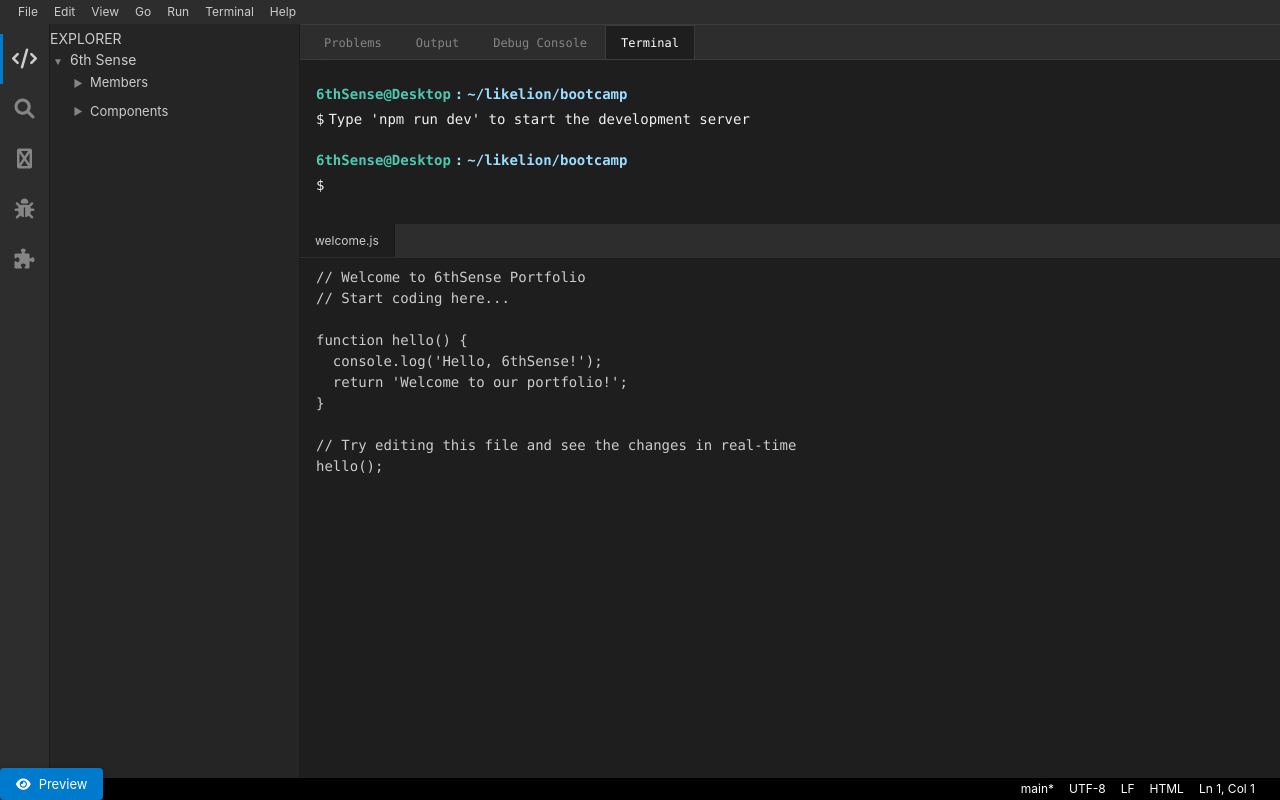
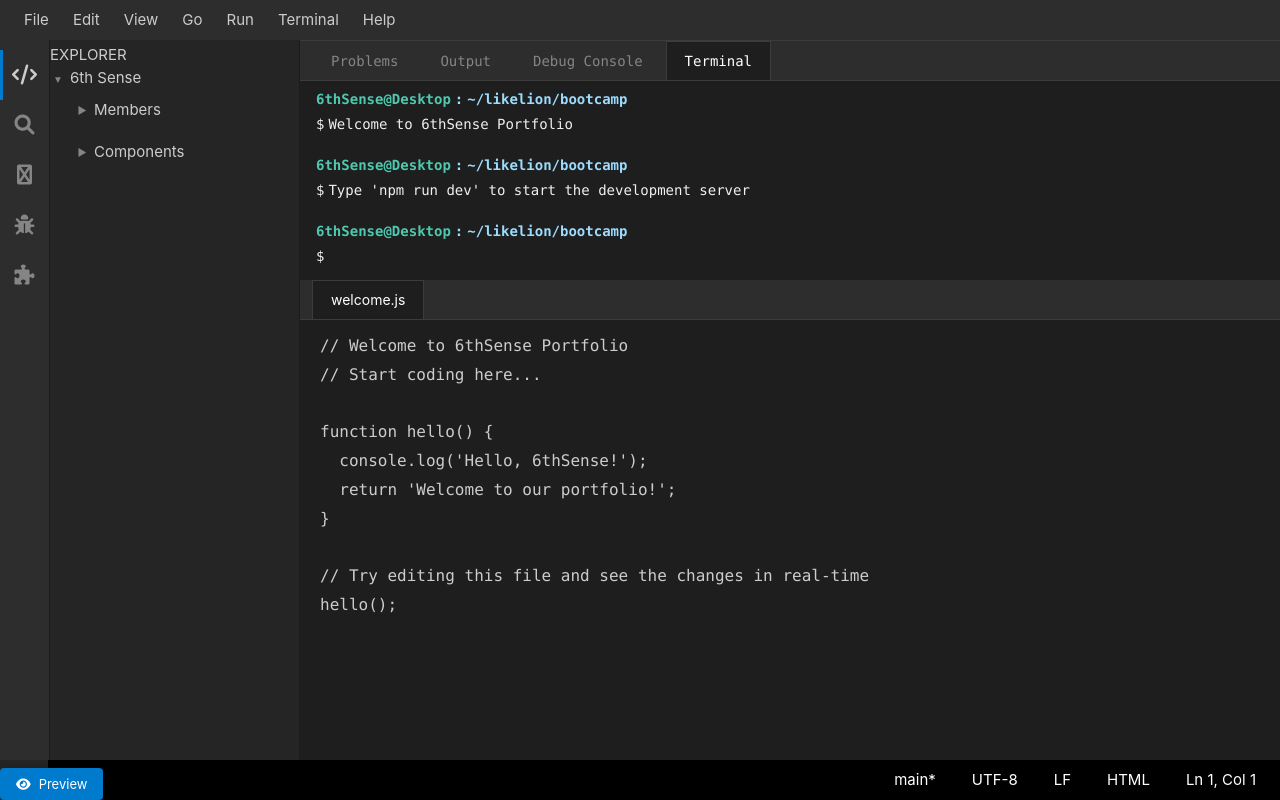
Before and after one commit to FRONTENDBOOTCAMP-14th/project_team_6, a website built with Vite: page index.html in a window 1280 px wide. Built offline with nearby package versions, Linux system fonts and the light colour scheme.

Commit message:
[feat] index page 기본 구현 완료
기능 및 스타일 정리완료

```diff
--- a/index/styles/editor.css
+++ b/index/styles/editor.css
@@ -26,10 +26,14 @@
 
 /* Editor Tabs */
 .vscode__editor-tabs {
-  background-color: var(--color-bg-tertiary);
   display: flex;
-  height: 35px;
-  border-bottom: 1px solid var(--color-border);
+  background-color: var(--color-panel-tab-bg);
+  border-bottom: 1px solid var(--color-panel-border);
+  height: 2.5rem;
+  align-items: center;
+  padding: 0 0.75rem;
+  user-select: none;
+  font-size: 1rem;
   overflow-x: auto;
   overflow-y: hidden;
   scrollbar-width: none; /* Firefox */
@@ -41,30 +45,32 @@
 }
 
 .vscode__tab {
+  padding: 0 1.125rem;
   height: 100%;
   display: flex;
   align-items: center;
-  padding: 0 15px;
-  color: var(--color-text-secondary);
-  font-size: 12px;
-  border-right: 1px solid var(--color-border);
+  color: var(--color-tab-inactive);
   cursor: pointer;
-  user-select: none;
+  border: 1px solid transparent;
+  border-bottom: none;
+  margin-right: 0.25rem;
+  background: transparent;
+  transition: all var(--transition-speed) var(--transition-easing);
+  font-size: 0.875rem;
   white-space: nowrap;
-  position: relative;
-  background-color: var(--color-bg-tertiary);
-  transition: background-color 0.2s var(--transition-easing);
+  line-height: 1.5;
 }
 
 .vscode__tab:hover {
-  background-color: var(--color-hover);
-  color: var(--color-text);
+  color: var(--color-tab-active);
+  background-color: var(--color-panel-bg-hover);
 }
 
 .vscode__tab--active {
-  background-color: var(--color-bg);
-  color: var(--color-text);
-  border-top: 1px solid var(--color-accent);
+  color: var(--color-tab-active);
+  background-color: var(--color-panel-bg);
+  border-color: var(--color-panel-border);
+  border-bottom-color: var(--color-panel-bg);
   margin-top: -1px;
 }
 
@@ -90,11 +96,33 @@
   background-color: var(--color-bg);
   color: var(--color-text);
   font-family: 'Consolas', 'Courier New', monospace;
-  font-size: 14px;
-  line-height: 1.5;
+  font-size: 1rem; /* Increased from 0.875rem */
+  line-height: 1.8; /* Increased from 1.5 */
   white-space: pre;
-  padding: 8px 16px;
+  padding: 0.75rem 1.25rem; /* Increased padding */
   outline: none;
+  tab-size: 4; /* Ensure consistent tab sizing */
+  scrollbar-width: thin;
+  scrollbar-color: var(--color-bg-tertiary) var(--color-bg);
+}
+
+/* Scrollbar styling - Match terminal style */
+.vscode__editor-content::-webkit-scrollbar {
+  width: 10px;
+  height: 10px;
+}
+
+.vscode__editor-content::-webkit-scrollbar-thumb {
+  background-color: var(--color-bg-tertiary);
+  border-radius: 5px;
+}
+
+.vscode__editor-content::-webkit-scrollbar-thumb:hover {
+  background-color: var(--color-bg-secondary);
+}
+
+.vscode__editor-content::-webkit-scrollbar-track {
+  background-color: var(--color-bg);
 }
 
 /* Editor Line Numbers */
@@ -103,19 +131,20 @@
   left: 0;
   top: 0;
   bottom: 0;
-  width: 40px;
+  width: 3rem; /* Increased from 2.5rem */
   background-color: var(--color-bg-secondary);
   color: var(--color-text-secondary);
   text-align: right;
-  padding: 8px 4px;
+  padding: 0.75rem 0.5rem; /* Increased padding */
   user-select: none;
   font-family: 'Consolas', 'Courier New', monospace;
-  font-size: 14px;
-  line-height: 1.5;
+  font-size: 1rem; /* Increased from 0.875rem */
+  line-height: 1.8; /* Match editor line height */
 }
 
 .vscode__editor-line-number {
-  height: 21px;
+  height: 1.8rem; /* Increased from 1.3125rem to match line height */
   display: block;
-  padding-right: 8px;
+  padding-right: 0.75rem; /* Increased from 0.5rem */
+  line-height: 1.8; /* Ensure line numbers align with text */
 }
--- a/index/styles/menubar.css
+++ b/index/styles/menubar.css
@@ -4,22 +4,24 @@
   background-color: var(--color-bg-tertiary);
   display: flex;
   align-items: center;
-  padding: 0 10px;
+  padding: 0 12px; /* Increased from 10px */
   -webkit-app-region: drag;
   user-select: none;
-  height: var(--header-height);
+  height: 2.5rem; /* Increased height */
   z-index: var(--z-menubar);
+  font-size: 0.9375rem; /* Base font size */
 }
 
 .vscode__menubar-item {
-  padding: 0 8px;
-  font-size: 12px;
+  padding: 0 12px; /* Increased from 8px */
+  font-size: 0.9375rem; /* Increased from 12px */
   color: var(--color-text);
   cursor: pointer;
   -webkit-app-region: no-drag;
   height: 100%;
   display: flex;
   align-items: center;
+  line-height: 1.5;
 }
 
 .vscode__menubar-item:hover {
@@ -34,13 +36,14 @@
 }
 
 .vscode__window-btn {
-  width: 46px;
+  width: 3.5rem; /* Increased from 46px */
   height: 100%;
   display: flex;
   align-items: center;
   justify-content: center;
   color: var(--color-text);
   cursor: pointer;
+  font-size: 1rem;
 }
 
 .vscode__window-btn:hover {
--- a/index/styles/sidebar.css
+++ b/index/styles/sidebar.css
@@ -7,18 +7,19 @@
   flex-direction: column;
   overflow: hidden;
   z-index: var(--z-sidebar);
+  font-size: 0.9375rem; /* Increased from 0.8125rem for better readability */
 }
 
 .vscode__sidebar-header {
-  padding: 8px 20px;
-  font-size: 11px;
+  padding: 0.75rem 1.5rem; /* Increased padding */
+  font-size: 0.8125rem; /* Increased from 0.6875rem */
   text-transform: uppercase;
   font-weight: 600;
-  letter-spacing: 0.5px;
+  letter-spacing: 0.0375rem; /* Slightly increased letter spacing */
   display: flex;
   justify-content: space-between;
   align-items: center;
-  height: 35px;
+  height: 2.5rem; /* Increased from 2.1875rem */
   border-bottom: 1px solid var(--color-border);
 }
 
@@ -65,11 +66,11 @@
   white-space: nowrap;
   overflow: hidden;
   text-overflow: ellipsis;
-  min-height: 22px;
-  font-size: 13px;
+  min-height: 1.75rem; /* Increased from 1.375rem */
+  font-size: 0.9375rem; /* Increased from 0.8125rem */
   box-sizing: border-box;
   position: relative;
-  padding: 0;
+  padding: 0.25rem 0; /* Added vertical padding */
 }
 
 .vscode__file-item.directory {
@@ -79,9 +80,10 @@
 .vscode__file-item .file-item-content {
   display: flex;
   align-items: center;
-  padding: 3px 10px 3px 20px;
+  padding: 0.375rem 0.75rem 0.375rem 1.5rem; /* Increased padding */
   width: 100%;
   box-sizing: border-box;
+  line-height: 1.5; /* Improved line height */
 }
 
 .vscode__file-item:hover {
--- a/index/styles/status-bar.css
+++ b/index/styles/status-bar.css
@@ -6,18 +6,40 @@
   display: flex;
   align-items: center;
   justify-content: right;
-  padding: 0 10px;
-  font-size: 12px;
-  height: 22px;
+  padding: 0 1rem; /* Increased from 10px */
+  font-size: 0.9375rem; /* Increased from 12px */
+  height: 2.5rem; /* Increased from 22px */
+  line-height: 1.5;
+}
+
+.vscode__status-bar-section {
+  display: flex;
+  align-items: center;
+  height: 100%;
 }
 
 .vscode__status-bar-item {
-  margin-right: 15px;
+  margin-right: 1.25rem; /* Increased from 15px */
   cursor: pointer;
+  padding: 0 0.5rem;
+  height: 100%;
+  display: flex;
+  align-items: center;
+  white-space: nowrap;
+}
+
+.vscode__status-bar-item:last-child {
+  margin-right: 0;
 }
 
 .vscode__status-bar-item:hover {
-  color: rgba(255, 255, 255, 0.8);
+  color: rgba(255, 255, 255, 0.9);
+  background-color: rgba(255, 255, 255, 0.1);
+}
+
+.vscode__status-bar-item .codicon {
+  font-size: 1rem;
+  margin-right: 0.25rem;
 }
 
 /* Utilities */
--- a/index/styles/terminal.css
+++ b/index/styles/terminal.css
@@ -2,26 +2,29 @@
 .vscode__panel {
   display: flex;
   flex-direction: column;
-  height: 200px;
+  height: 15rem; /* Increased from 12.5rem for better visibility */
   background-color: var(--color-panel-bg);
   border-top: 1px solid var(--color-panel-border);
   font-family: 'Consolas', 'Courier New', monospace;
   color: var(--terminal-foreground);
   z-index: var(--z-panel);
+  font-size: 1rem; /* Increased from 0.875rem for better readability */
+  line-height: 1.6; /* Improved line spacing */
 }
 
 .vscode__panel-tabs {
   display: flex;
   background-color: var(--color-panel-tab-bg);
   border-bottom: 1px solid var(--color-panel-border);
-  height: 35px;
+  height: 2.5rem; /* Increased from 2.1875rem for better touch targets */
   align-items: center;
-  padding: 0 8px;
+  padding: 0 0.75rem; /* Increased from 0.5rem for better spacing */
   user-select: none;
+  font-size: 1rem; /* Increased from 0.75rem */
 }
 
 .vscode__panel-tab {
-  padding: 0 15px;
+  padding: 0 1.125rem; /* Increased from 0.9375rem */
   height: 100%;
   display: flex;
   align-items: center;
@@ -29,11 +32,12 @@
   cursor: pointer;
   border: 1px solid transparent;
   border-bottom: none;
-  margin-right: 2px;
+  margin-right: 0.25rem; /* Increased from 0.125rem */
   background: transparent;
   transition: all var(--transition-speed) var(--transition-easing);
-  font-size: 12px;
+  font-size: 0.875rem; /* Increased from 0.75rem */
   white-space: nowrap;
+  line-height: 1.5; /* Improved line height */
 }
 
 .vscode__panel-tab--active {
@@ -46,9 +50,9 @@
 /* Terminal Content */
 .vscode__terminal {
   flex: 1;
-  padding: 8px 16px;
+  padding: 0.5rem 1rem; /* 8px 16px / 16px = 0.5rem 1rem */
   overflow-y: auto;
-  font: 14px/1.5 'Consolas', monospace;
+  font: 0.875rem/1.5 'Consolas', monospace; /* 14px / 16px = 0.875rem */
   white-space: pre-wrap;
   word-break: break-word;
   color: var(--terminal-foreground);
--- a/index/vscode.css
+++ b/index/vscode.css
@@ -9,11 +9,16 @@
 @import './styles/terminal.css';
 @import './styles/status-bar.css';
 
+/* Set base font size to 150% (16px * 1.5 = 24px) */
+html {
+  font-size: 150%;
+}
+
 /* Main app container */
 .vscode {
   height: 100%;
   font-family: -apple-system, BlinkMacSystemFont, 'Segoe WPC', 'Segoe UI', 'Ubuntu', 'Droid Sans', sans-serif;
-  font-size: 14px;
+  font-size: 1rem; /* Use rem for better scaling */
   line-height: 1.5;
   color: var(--color-text);
   background-color: var(--color-bg);
@@ -27,4 +32,5 @@
   padding: 0;
   height: 100vh;
   overflow: hidden;
+  font-size: 1rem; /* Ensure consistent base font size */
 }
```
